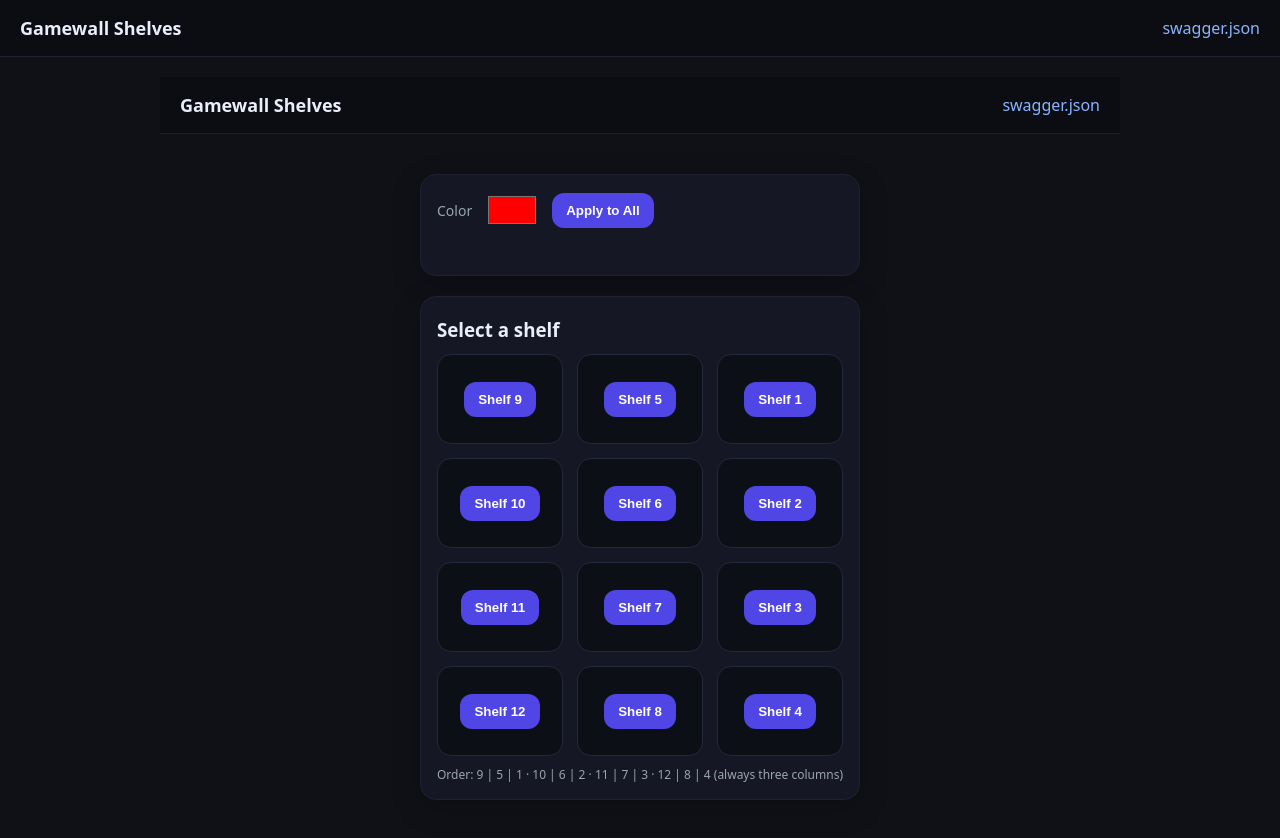
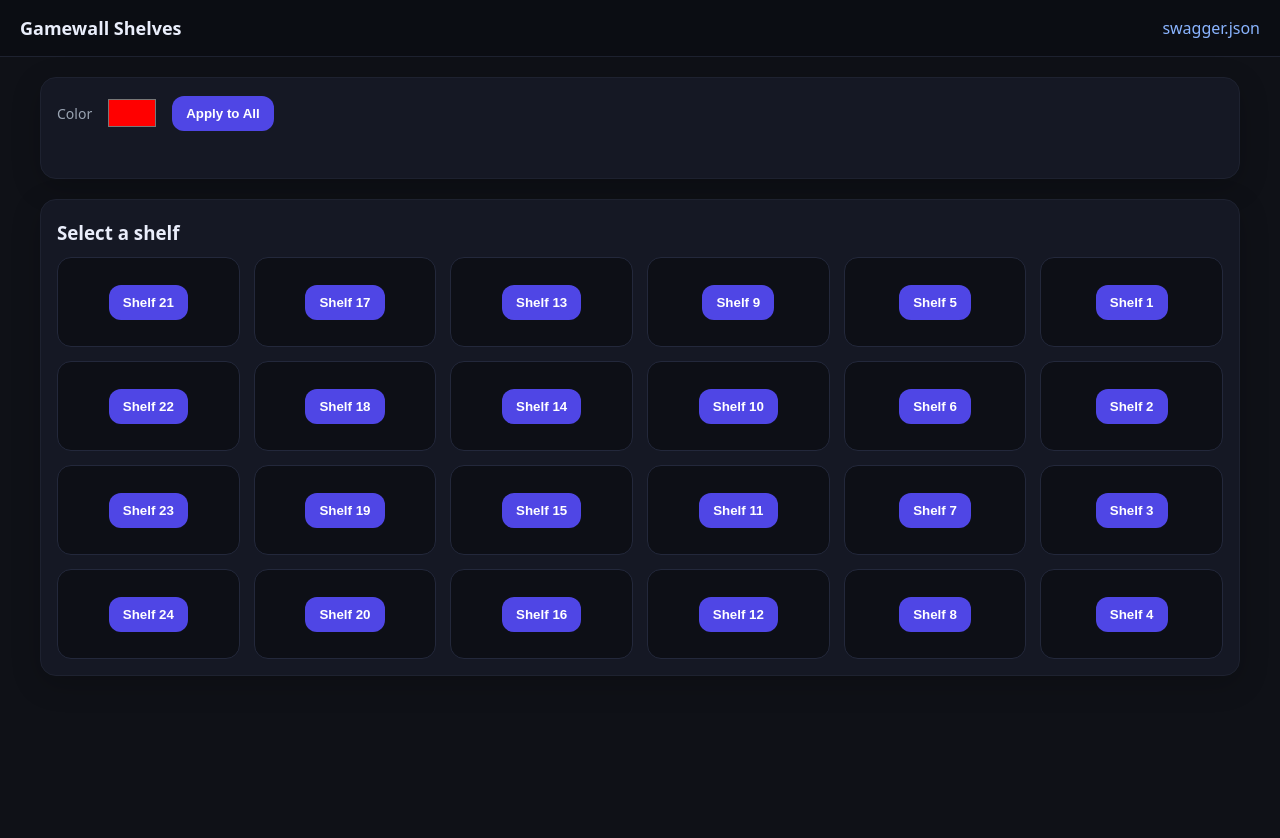
Before and after one commit to arnowillig/ambipi, a plain HTML site: page gamewall/public/index.html in a window 1280 px wide. After the commit the page ends 800 px from the top, so only its background shows below. Drawn offline with Linux system fonts and the light colour scheme.

Commit message:
Full board

```diff
--- a/gamewall/public/index.html
+++ b/gamewall/public/index.html
@@ -3,14 +3,14 @@
 <head>
   <meta charset="utf-8"/>
   <meta name="viewport" content="width=device-width, initial-scale=1"/>
-  <title>Gamewall Shelves</title>
+  <title>Gamewall Shelves (6×4 = 24)</title>
   <style>
-    /* Minimal, mobile-safe, ALWAYS 2 columns */
+    /* Minimal, mobile-safe, ALWAYS 6 columns */
     :root{--bg:#0f1117;--fg:#eaeefb;--muted:#9aa4b2;--card:#151824;--accent:#4f46e5;}
     html,body{margin:0;background:var(--bg);color:var(--fg);font-family:system-ui,-apple-system,Segoe UI,Roboto,Ubuntu,Cantarell,"Helvetica Neue",Arial,"Noto Sans",sans-serif;}
     header{padding:16px 20px;display:flex;gap:16px;align-items:center;background:#0b0d13;border-bottom:1px solid #1e2230;}
     h1{font-size:18px;margin:0;}
-    main{padding:20px;max-width:960px;margin:0 auto;display:grid;grid-template-columns:1fr;gap:20px;}
+    main{padding:20px;max-width:1200px;margin:0 auto;display:grid;grid-template-columns:1fr;gap:20px;}
     .card{background:var(--card);border:1px solid #1e2230;border-radius:16px;padding:16px;box-shadow:0 8px 30px rgba(0,0,0,.2);}
     .row{display:flex;gap:12px;align-items:center;flex-wrap:wrap}
     input[type="color"]{width:56px;height:38px;border:none;background:transparent;}
@@ -19,52 +19,10 @@
     .error{color:#ff6b6b;}
     a{color:#8ab4ff;text-decoration:none;margin-left:auto}
 
-    /* 🔒 Force exactly 2 columns at all widths */
-    .grid2{
+    /* 🔒 Force exactly 6 columns at all widths */
+    .grid6{
       display:grid;
-      grid-template-columns: repeat(2, minmax(0, 1fr)) !important; /* force two columns */
-      gap:14px;
-    }
-
-    .shelf{
-      display:flex;align-items:center;justify-content:space-between;gap:12px;
-      padding:12px;border-radius:14px;border:1px solid #23283b;background:#0d0f16;
-    }
-    .shelf-title{font-weight:700;}
-  </style>
-</head>
-<body>
-<header>
-  <h1>Gamewall Shelves</h1>
-  <a href="/swagger.json" target="_blank" rel="noreferrer">swagger.json</a>
-</header>
-
-<main>
-<!doctype html>
-<html lang="en">
-<head>
-  <meta charset="utf-8"/>
-  <meta name="viewport" content="width=device-width, initial-scale=1"/>
-  <title>Gamewall Shelves</title>
-  <style>
-    /* Minimal, mobile-safe, ALWAYS 3 columns */
-    :root{--bg:#0f1117;--fg:#eaeefb;--muted:#9aa4b2;--card:#151824;--accent:#4f46e5;}
-    html,body{margin:0;background:var(--bg);color:var(--fg);font-family:system-ui,-apple-system,Segoe UI,Roboto,Ubuntu,Cantarell,"Helvetica Neue",Arial,"Noto Sans",sans-serif;}
-    header{padding:16px 20px;display:flex;gap:16px;align-items:center;background:#0b0d13;border-bottom:1px solid #1e2230;}
-    h1{font-size:18px;margin:0;}
-    main{padding:20px;max-width:960px;margin:0 auto;display:grid;grid-template-columns:1fr;gap:20px;}
-    .card{background:var(--card);border:1px solid #1e2230;border-radius:16px;padding:16px;box-shadow:0 8px 30px rgba(0,0,0,.2);}
-    .row{display:flex;gap:12px;align-items:center;flex-wrap:wrap}
-    input[type="color"]{width:56px;height:38px;border:none;background:transparent;}
-    button{background:var(--accent);color:white;border:none;padding:10px 14px;border-radius:12px;cursor:pointer;font-weight:600;}
-    .status{margin-top:8px;min-height:22px;font-size:13px;color:#9ee493;}
-    .error{color:#ff6b6b;}
-    a{color:#8ab4ff;text-decoration:none;margin-left:auto}
-
-    /* 🔒 Force exactly 3 columns at all widths */
-    .grid3{
-      display:grid;
-      grid-template-columns: repeat(3, minmax(0, 1fr)) !important; /* force three columns */
+      grid-template-columns: repeat(6, minmax(0, 1fr)) !important; /* force six columns */
       gap:14px;
     }
 
@@ -94,39 +52,51 @@
   <section class="card">
     <h3 style="margin:4px 0 12px 0;">Select a shelf</h3>
 
-    <!-- EXACT order, 3 columns × 4 rows:
-         Col1 (left):  9,10,11,12
-         Col2 (middle):5, 6, 7, 8
-         Col3 (right): 1, 2, 3, 4
-         Row-wise reading (bulk send): 9|5|1 · 10|6|2 · 11|7|3 · 12|8|4
+    <!-- EXACT order, 6 columns × 4 rows:
+         Col1 (left):  21,22,23,24
+         Col2:         17,18,19,20
+         Col3:         13,14,15,16
+         Col4:         9, 10,11,12
+         Col5:         5,  6, 7, 8
+         Col6 (right): 1,  2, 3, 4
     -->
-    <div class="grid3">
+    <div class="grid6">
       <!-- Row 1 -->
+      <div class="shelf"><button data-shelf="21" aria-label="Apply to shelf 21">Shelf 21</button></div>
+      <div class="shelf"><button data-shelf="17" aria-label="Apply to shelf 17">Shelf 17</button></div>
+      <div class="shelf"><button data-shelf="13" aria-label="Apply to shelf 13">Shelf 13</button></div>
       <div class="shelf"><button data-shelf="9"  aria-label="Apply to shelf 9">Shelf 9</button></div>
       <div class="shelf"><button data-shelf="5"  aria-label="Apply to shelf 5">Shelf 5</button></div>
       <div class="shelf"><button data-shelf="1"  aria-label="Apply to shelf 1">Shelf 1</button></div>
 
       <!-- Row 2 -->
+      <div class="shelf"><button data-shelf="22" aria-label="Apply to shelf 22">Shelf 22</button></div>
+      <div class="shelf"><button data-shelf="18" aria-label="Apply to shelf 18">Shelf 18</button></div>
+      <div class="shelf"><button data-shelf="14" aria-label="Apply to shelf 14">Shelf 14</button></div>
       <div class="shelf"><button data-shelf="10" aria-label="Apply to shelf 10">Shelf 10</button></div>
       <div class="shelf"><button data-shelf="6"  aria-label="Apply to shelf 6">Shelf 6</button></div>
       <div class="shelf"><button data-shelf="2"  aria-label="Apply to shelf 2">Shelf 2</button></div>
 
       <!-- Row 3 -->
+      <div class="shelf"><button data-shelf="23" aria-label="Apply to shelf 23">Shelf 23</button></div>
+      <div class="shelf"><button data-shelf="19" aria-label="Apply to shelf 19">Shelf 19</button></div>
+      <div class="shelf"><button data-shelf="15" aria-label="Apply to shelf 15">Shelf 15</button></div>
       <div class="shelf"><button data-shelf="11" aria-label="Apply to shelf 11">Shelf 11</button></div>
       <div class="shelf"><button data-shelf="7"  aria-label="Apply to shelf 7">Shelf 7</button></div>
       <div class="shelf"><button data-shelf="3"  aria-label="Apply to shelf 3">Shelf 3</button></div>
 
       <!-- Row 4 -->
+      <div class="shelf"><button data-shelf="24" aria-label="Apply to shelf 24">Shelf 24</button></div>
+      <div class="shelf"><button data-shelf="20" aria-label="Apply to shelf 20">Shelf 20</button></div>
+      <div class="shelf"><button data-shelf="16" aria-label="Apply to shelf 16">Shelf 16</button></div>
       <div class="shelf"><button data-shelf="12" aria-label="Apply to shelf 12">Shelf 12</button></div>
       <div class="shelf"><button data-shelf="8"  aria-label="Apply to shelf 8">Shelf 8</button></div>
       <div class="shelf"><button data-shelf="4"  aria-label="Apply to shelf 4">Shelf 4</button></div>
     </div>
 
-    <div style="font-size:12px;color:var(--muted);margin-top:10px;">
-      Order: 9 | 5 | 1 · 10 | 6 | 2 · 11 | 7 | 3 · 12 | 8 | 4 (always three columns)
-    </div>
   </section>
 </main>
+
 <script>
 const statusEl = document.getElementById('status');
 const pickColor = () => document.getElementById('color').value.trim();
@@ -154,6 +124,7 @@ async function applyShelf(shelfIndex, color) {
 
 /**
  * Apply color to multiple shelves via the bulk API (server does sequential sending).
+ * The sending order matches the grid's row-wise left→right layout (6×4).
  */
 async function applyShelvesBulk(shelves, color) {
   const res = await fetch('/api/v1/wled/shelves-color', {
@@ -185,10 +156,7 @@ document.querySelectorAll('button[data-shelf]').forEach(btn => {
 // "Apply to All" button
 document.getElementById('all').addEventListener('click', async () => {
   const color = pickColor();
-
-  // New cupboard order for 3 columns × 4 rows:
-  // Row-wise left→right: 9,5,1, 10,6,2, 11,7,3, 12,8,4
-  const order = [9, 5, 1, 10, 6, 2, 11, 7, 3, 12, 8, 4];
+  const order = [1,2,3,4,8,12,16,20,24,23,22,21,17,13,9,5,6,7,11,15,19,18,14,10];
 
   statusEl.classList.remove('error');
   statusEl.textContent = 'Sending to all shelves...';
```
Also changed, not shown: gamewall/public/shelves.json (+13 -1 lines), gamewall/CMakeLists.txt.
